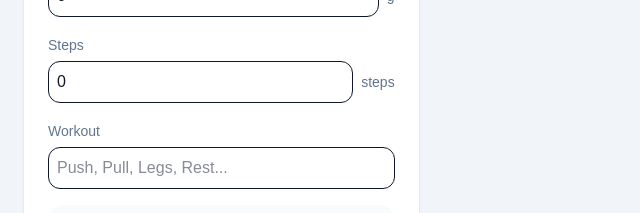
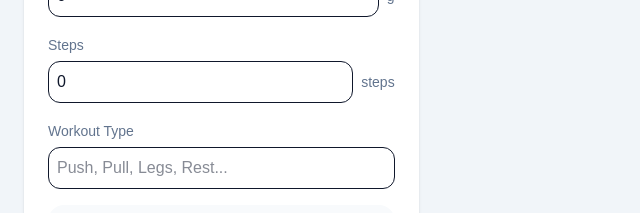
Before and after one commit to ayushs36/fitcheck-ai, a Next.js app: page / in a window 1280 px wide. Shown: the part 1120-1333 px from the top of the page, without its empty margins (0-640 px from the left). Built offline with nearby package versions, Linux system fonts and the light colour scheme.

Commit message:
Add workout type dropdown

```diff
--- a/app/page.tsx
+++ b/app/page.tsx
@@ -349,6 +349,28 @@ useEffect(() => {
     () => [...logs].sort((a, b) => a.date.localeCompare(b.date)),
     [logs]
   );
+
+  const workoutTypes = useMemo(() => {
+    const savedWorkoutTypes = new Map<string, string>();
+
+    sortedLogs.forEach((log) => {
+      const workout = log.workout.trim();
+
+      if (!workout) {
+        return;
+      }
+
+      const normalizedWorkout = workout.toLowerCase();
+
+      if (!savedWorkoutTypes.has(normalizedWorkout)) {
+        savedWorkoutTypes.set(normalizedWorkout, workout);
+      }
+    });
+
+    return Array.from(savedWorkoutTypes.values()).sort((a, b) =>
+      a.localeCompare(b)
+    );
+  }, [sortedLogs]);
 
   const last7Logs = sortedLogs.slice(-7);
   const last14Logs = sortedLogs.slice(-14);
@@ -1994,6 +2016,7 @@ const pageStats = (() => {
   setGoalWeight={setGoalWeight}
   goalDate={goalDate}
   setGoalDate={setGoalDate}
+  workoutTypes={workoutTypes}
   editingId={editingId}
   addExercise={addExercise}
   deleteExercise={deleteExercise}
--- a/components/DailyLogCard.tsx
+++ b/components/DailyLogCard.tsx
@@ -12,6 +12,7 @@ export function DailyLogCard({
   setGoalWeight,
   goalDate,
   setGoalDate,
+  workoutTypes,
   editingId,
   addExercise,
   deleteExercise,
@@ -29,6 +30,7 @@ export function DailyLogCard({
   setGoalWeight: (value: number) => void;
   goalDate: string;
   setGoalDate: (value: string) => void;
+  workoutTypes: string[];
   editingId: string | null;
   addExercise: () => void;
   deleteExercise: (id: string) => void;
@@ -101,8 +103,30 @@ export function DailyLogCard({
           suffix="steps"
         />
 
+        {workoutTypes.length > 0 && (
+          <label className="block">
+            <span className="text-sm text-slate-500">Workout Type</span>
+            <select
+              className="mt-1 w-full rounded-xl border p-2"
+              value={workoutTypes.includes(entry.workout) ? entry.workout : ""}
+              onChange={(event) => {
+                if (event.target.value) {
+                  setEntry({ ...entry, workout: event.target.value });
+                }
+              }}
+            >
+              <option value="">Choose from previous workouts</option>
+              {workoutTypes.map((type) => (
+                <option key={type} value={type}>
+                  {type}
+                </option>
+              ))}
+            </select>
+          </label>
+        )}
+
         <Input
-          label="Workout"
+          label={workoutTypes.length > 0 ? "Custom Workout Type" : "Workout Type"}
           type="text"
           value={entry.workout}
           onChange={(value) => setEntry({ ...entry, workout: value })}
```
